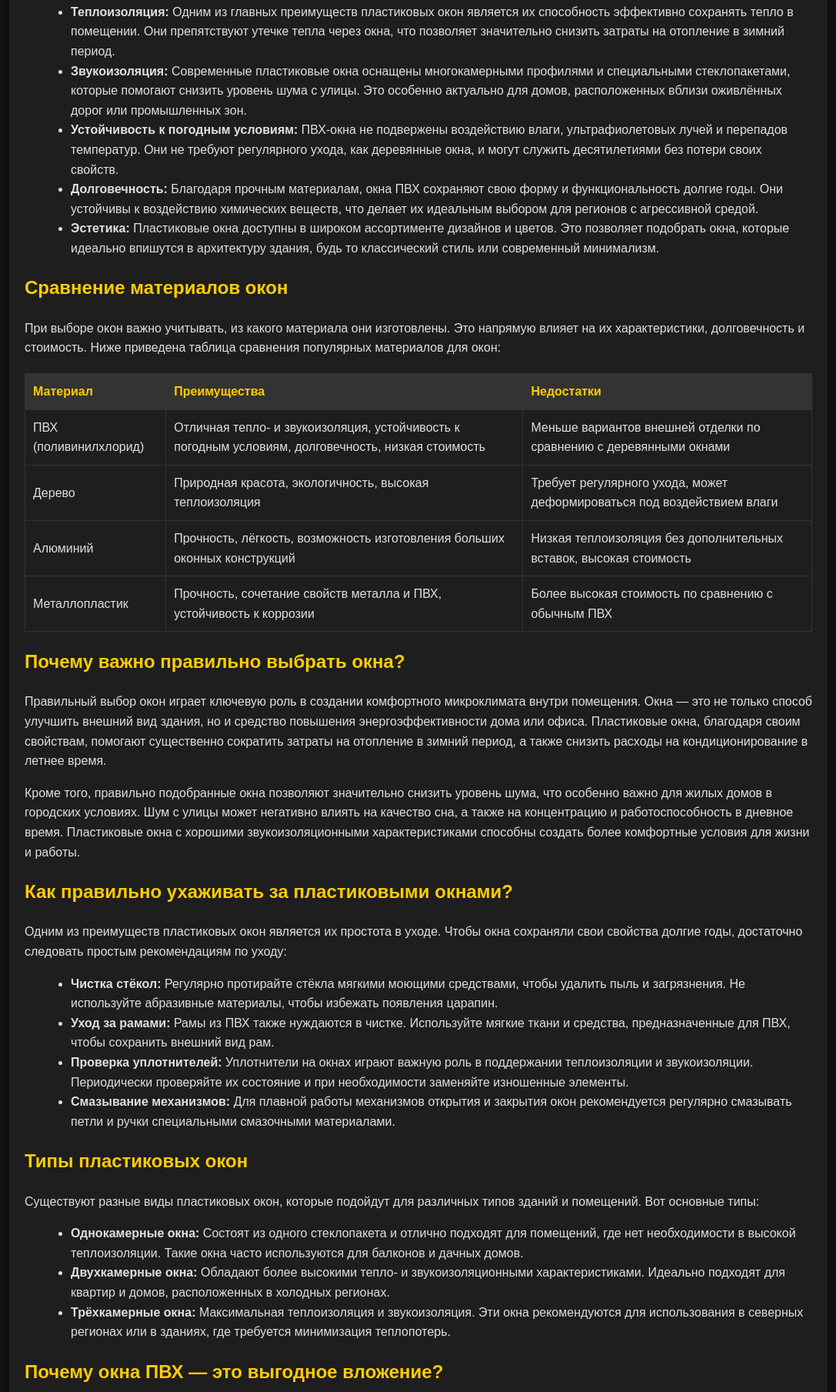
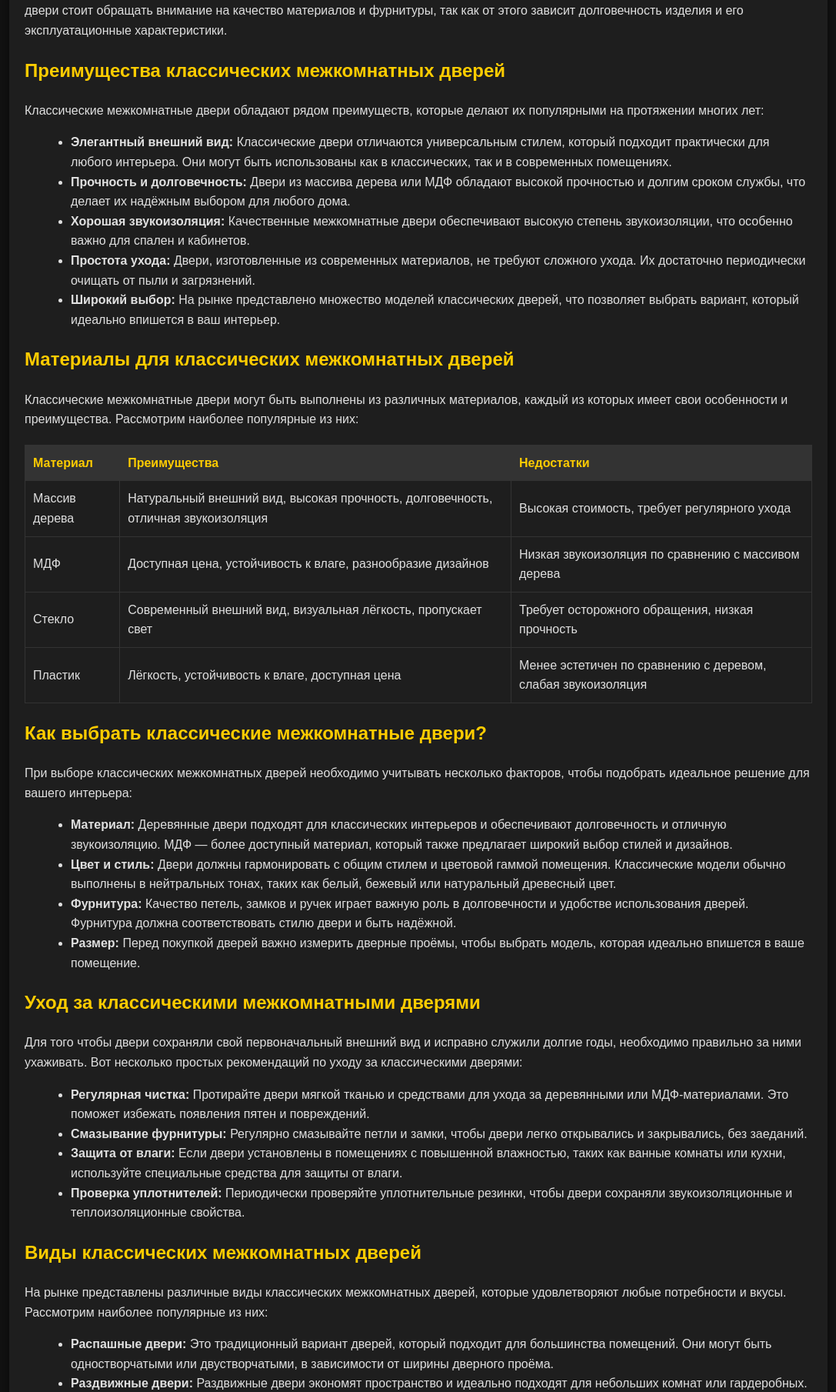
Before and after one commit to vikont47/site8, a plain HTML site: page index.html in a window 1280 px wide. Shown: the part 379-2188 px from the top of the page at 77% size, without its empty margins (96-1183 px from the left). Drawn offline with Linux system fonts and the light colour scheme.

Commit message:
Update index.html

```diff
--- a/index.html
+++ b/index.html
@@ -8,26 +8,27 @@
 </head>
 <body>
 <div class="container">
-    <h1>Лучшие пластиковые окна Кривого Рога</h1>
+    <h1>Классические межкомнатные двери в Кривом Роге</h1>
 
-   <p>Пластиковые окна — это современное и практичное решение для жилых домов и офисов в Кривом Роге. Они обеспечивают отличную теплоизоляцию, защищают от шума и создают комфортные условия для проживания. Одним из важнейших преимуществ этих окон является их долговечность и простота в уходе. В сравнении с традиционными деревянными окнами, окна ПВХ не требуют частого ремонта или покраски. <a href="https://vikont.dp.ua/calc">https://vikont.dp.ua/calc</a> можно через удобный калькулятор расчёта стоимости на сайте "Виконт".</p>
+    <p>Классические межкомнатные двери остаются одним из самых популярных решений для оформления интерьеров в Кривом Роге. Их элегантный и вневременной стиль позволяет гармонично вписаться в любой интерьер, придавая помещению утончённость и завершённость. Такие двери идеально подходят как для жилых помещений, так и для офисов. В Кривом Роге представлено множество вариантов классических межкомнатных дверей, выполненных из различных материалов, включая массив дерева, МДФ и стекло. Они обеспечивают не только эстетическую привлекательность, но и высокую функциональность, выполняя задачи по звукоизоляции, теплоизоляции и разделению пространства.</p>
 
+    <p>Для того чтобы <a href="https://vikont.dp.ua/category/mezhkomnatnye-dveri">vikont.dp.ua</a> выбрать классические межкомнатные двери в Кривом Роге, важно учитывать несколько факторов, таких как материал, цвет, стиль и технические характеристики. Классические двери обычно отличаются строгими линиями, симметрией и простотой формы. Они могут быть украшены элементами резьбы или фрезеровки, что придаёт им особую изысканность. При выборе двери стоит обращать внимание на качество материалов и фурнитуры, так как от этого зависит долговечность изделия и его эксплуатационные характеристики.</p>
 
-    <h2>Преимущества пластиковых окон</h2>
+    <h2>Преимущества классических межкомнатных дверей</h2>
 
-    <p>Пластиковые окна имеют множество преимуществ, которые делают их популярным выбором среди домовладельцев и владельцев коммерческой недвижимости. Рассмотрим основные причины, почему стоит выбрать пластиковые окна:</p>
+    <p>Классические межкомнатные двери обладают рядом преимуществ, которые делают их популярными на протяжении многих лет:</p>
 
     <ul>
-        <li><strong>Теплоизоляция:</strong> Одним из главных преимуществ пластиковых окон является их способность эффективно сохранять тепло в помещении. Они препятствуют утечке тепла через окна, что позволяет значительно снизить затраты на отопление в зимний период.</li>
-        <li><strong>Звукоизоляция:</strong> Современные пластиковые окна оснащены многокамерными профилями и специальными стеклопакетами, которые помогают снизить уровень шума с улицы. Это особенно актуально для домов, расположенных вблизи оживлённых дорог или промышленных зон.</li>
-        <li><strong>Устойчивость к погодным условиям:</strong> ПВХ-окна не подвержены воздействию влаги, ультрафиолетовых лучей и перепадов температур. Они не требуют регулярного ухода, как деревянные окна, и могут служить десятилетиями без потери своих свойств.</li>
-        <li><strong>Долговечность:</strong> Благодаря прочным материалам, окна ПВХ сохраняют свою форму и функциональность долгие годы. Они устойчивы к воздействию химических веществ, что делает их идеальным выбором для регионов с агрессивной средой.</li>
-        <li><strong>Эстетика:</strong> Пластиковые окна доступны в широком ассортименте дизайнов и цветов. Это позволяет подобрать окна, которые идеально впишутся в архитектуру здания, будь то классический стиль или современный минимализм.</li>
+        <li><strong>Элегантный внешний вид:</strong> Классические двери отличаются универсальным стилем, который подходит практически для любого интерьера. Они могут быть использованы как в классических, так и в современных помещениях.</li>
+        <li><strong>Прочность и долговечность:</strong> Двери из массива дерева или МДФ обладают высокой прочностью и долгим сроком службы, что делает их надёжным выбором для любого дома.</li>
+        <li><strong>Хорошая звукоизоляция:</strong> Качественные межкомнатные двери обеспечивают высокую степень звукоизоляции, что особенно важно для спален и кабинетов.</li>
+        <li><strong>Простота ухода:</strong> Двери, изготовленные из современных материалов, не требуют сложного ухода. Их достаточно периодически очищать от пыли и загрязнений.</li>
+        <li><strong>Широкий выбор:</strong> На рынке представлено множество моделей классических дверей, что позволяет выбрать вариант, который идеально впишется в ваш интерьер.</li>
     </ul>
 
-    <h2>Сравнение материалов окон</h2>
+    <h2>Материалы для классических межкомнатных дверей</h2>
 
-    <p>При выборе окон важно учитывать, из какого материала они изготовлены. Это напрямую влияет на их характеристики, долговечность и стоимость. Ниже приведена таблица сравнения популярных материалов для окон:</p>
+    <p>Классические межкомнатные двери могут быть выполнены из различных материалов, каждый из которых имеет свои особенности и преимущества. Рассмотрим наиболее популярные из них:</p>
 
     <table>
         <thead>
@@ -39,66 +40,70 @@
         </thead>
         <tbody>
             <tr>
-                <td>ПВХ (поливинилхлорид)</td>
-                <td>Отличная тепло- и звукоизоляция, устойчивость к погодным условиям, долговечность, низкая стоимость</td>
-                <td>Меньше вариантов внешней отделки по сравнению с деревянными окнами</td>
+                <td>Массив дерева</td>
+                <td>Натуральный внешний вид, высокая прочность, долговечность, отличная звукоизоляция</td>
+                <td>Высокая стоимость, требует регулярного ухода</td>
             </tr>
             <tr>
-                <td>Дерево</td>
-                <td>Природная красота, экологичность, высокая теплоизоляция</td>
-                <td>Требует регулярного ухода, может деформироваться под воздействием влаги</td>
+                <td>МДФ</td>
+                <td>Доступная цена, устойчивость к влаге, разнообразие дизайнов</td>
+                <td>Низкая звукоизоляция по сравнению с массивом дерева</td>
             </tr>
             <tr>
-                <td>Алюминий</td>
-                <td>Прочность, лёгкость, возможность изготовления больших оконных конструкций</td>
-                <td>Низкая теплоизоляция без дополнительных вставок, высокая стоимость</td>
+                <td>Стекло</td>
+                <td>Современный внешний вид, визуальная лёгкость, пропускает свет</td>
+                <td>Требует осторожного обращения, низкая прочность</td>
             </tr>
             <tr>
-                <td>Металлопластик</td>
-                <td>Прочность, сочетание свойств металла и ПВХ, устойчивость к коррозии</td>
-                <td>Более высокая стоимость по сравнению с обычным ПВХ</td>
+                <td>Пластик</td>
+                <td>Лёгкость, устойчивость к влаге, доступная цена</td>
+                <td>Менее эстетичен по сравнению с деревом, слабая звукоизоляция</td>
             </tr>
         </tbody>
     </table>
 
-    <h2>Почему важно правильно выбрать окна?</h2>
+    <h2>Как выбрать классические межкомнатные двери?</h2>
 
-    <p>Правильный выбор окон играет ключевую роль в создании комфортного микроклимата внутри помещения. Окна — это не только способ улучшить внешний вид здания, но и средство повышения энергоэффективности дома или офиса. Пластиковые окна, благодаря своим свойствам, помогают существенно сократить затраты на отопление в зимний период, а также снизить расходы на кондиционирование в летнее время.</p>
-
-    <p>Кроме того, правильно подобранные окна позволяют значительно снизить уровень шума, что особенно важно для жилых домов в городских условиях. Шум с улицы может негативно влиять на качество сна, а также на концентрацию и работоспособность в дневное время. Пластиковые окна с хорошими звукоизоляционными характеристиками способны создать более комфортные условия для жизни и работы.</p>
-
-    <h2>Как правильно ухаживать за пластиковыми окнами?</h2>
-
-    <p>Одним из преимуществ пластиковых окон является их простота в уходе. Чтобы окна сохраняли свои свойства долгие годы, достаточно следовать простым рекомендациям по уходу:</p>
+    <p>При выборе классических межкомнатных дверей необходимо учитывать несколько факторов, чтобы подобрать идеальное решение для вашего интерьера:</p>
 
     <ul>
-        <li><strong>Чистка стёкол:</strong> Регулярно протирайте стёкла мягкими моющими средствами, чтобы удалить пыль и загрязнения. Не используйте абразивные материалы, чтобы избежать появления царапин.</li>
-        <li><strong>Уход за рамами:</strong> Рамы из ПВХ также нуждаются в чистке. Используйте мягкие ткани и средства, предназначенные для ПВХ, чтобы сохранить внешний вид рам.</li>
-        <li><strong>Проверка уплотнителей:</strong> Уплотнители на окнах играют важную роль в поддержании теплоизоляции и звукоизоляции. Периодически проверяйте их состояние и при необходимости заменяйте изношенные элементы.</li>
-        <li><strong>Смазывание механизмов:</strong> Для плавной работы механизмов открытия и закрытия окон рекомендуется регулярно смазывать петли и ручки специальными смазочными материалами.</li>
+        <li><strong>Материал:</strong> Деревянные двери подходят для классических интерьеров и обеспечивают долговечность и отличную звукоизоляцию. МДФ — более доступный материал, который также предлагает широкий выбор стилей и дизайнов.</li>
+        <li><strong>Цвет и стиль:</strong> Двери должны гармонировать с общим стилем и цветовой гаммой помещения. Классические модели обычно выполнены в нейтральных тонах, таких как белый, бежевый или натуральный древесный цвет.</li>
+        <li><strong>Фурнитура:</strong> Качество петель, замков и ручек играет важную роль в долговечности и удобстве использования дверей. Фурнитура должна соответствовать стилю двери и быть надёжной.</li>
+        <li><strong>Размер:</strong> Перед покупкой дверей важно измерить дверные проёмы, чтобы выбрать модель, которая идеально впишется в ваше помещение.</li>
     </ul>
 
-    <h2>Типы пластиковых окон</h2>
+    <h2>Уход за классическими межкомнатными дверями</h2>
 
-    <p>Существуют разные виды пластиковых окон, которые подойдут для различных типов зданий и помещений. Вот основные типы:</p>
+    <p>Для того чтобы двери сохраняли свой первоначальный внешний вид и исправно служили долгие годы, необходимо правильно за ними ухаживать. Вот несколько простых рекомендаций по уходу за классическими дверями:</p>
 
     <ul>
-        <li><strong>Однокамерные окна:</strong> Состоят из одного стеклопакета и отлично подходят для помещений, где нет необходимости в высокой теплоизоляции. Такие окна часто используются для балконов и дачных домов.</li>
-        <li><strong>Двухкамерные окна:</strong> Обладают более высокими тепло- и звукоизоляционными характеристиками. Идеально подходят для квартир и домов, расположенных в холодных регионах.</li>
-        <li><strong>Трёхкамерные окна:</strong> Максимальная теплоизоляция и звукоизоляция. Эти окна рекомендуются для использования в северных регионах или в зданиях, где требуется минимизация теплопотерь.</li>
+        <li><strong>Регулярная чистка:</strong> Протирайте двери мягкой тканью и средствами для ухода за деревянными или МДФ-материалами. Это поможет избежать появления пятен и повреждений.</li>
+        <li><strong>Смазывание фурнитуры:</strong> Регулярно смазывайте петли и замки, чтобы двери легко открывались и закрывались, без заеданий.</li>
+        <li><strong>Защита от влаги:</strong> Если двери установлены в помещениях с повышенной влажностью, таких как ванные комнаты или кухни, используйте специальные средства для защиты от влаги.</li>
+        <li><strong>Проверка уплотнителей:</strong> Периодически проверяйте уплотнительные резинки, чтобы двери сохраняли звукоизоляционные и теплоизоляционные свойства.</li>
     </ul>
 
-    <h2>Почему окна ПВХ — это выгодное вложение?</h2>
+    <h2>Виды классических межкомнатных дверей</h2>
 
-    <p>Многие владельцы недвижимости в Кривом Роге выбирают пластиковые окна по многим причинам. Помимо снижения затрат на отопление и улучшения звукоизоляции, такие окна обеспечивают долгосрочные преимущества. Вложения в качественные пластиковые окна окупаются за счёт сокращения эксплуатационных расходов и повышения комфорта проживания.</p>
+    <p>На рынке представлены различные виды классических межкомнатных дверей, которые удовлетворяют любые потребности и вкусы. Рассмотрим наиболее популярные из них:</p>
 
-    <p>Кроме того, пластиковые окна повышают эстетическую привлекательность здания. Благодаря разнообразию дизайнов и цветовых решений, они легко вписываются в любую архитектурную концепцию, будь то современный дом или классическое здание.</p>
+    <ul>
+        <li><strong>Распашные двери:</strong> Это традиционный вариант дверей, который подходит для большинства помещений. Они могут быть одностворчатыми или двустворчатыми, в зависимости от ширины дверного проёма.</li>
+        <li><strong>Раздвижные двери:</strong> Раздвижные двери экономят пространство и идеально подходят для небольших комнат или гардеробных. Они могут быть выполнены из дерева, МДФ или стекла.</li>
+        <li><strong>Складные двери:</strong> Подходят для помещений с ограниченным пространством, таких как кладовые или небольшие комнаты.</li>
+        <li><strong>Стеклянные двери:</strong> Прекрасное решение для тех, кто хочет добавить интерьеру лёгкости и современности. Они часто используются в гостиных и офисах.</li>
+    </ul>
+
+    <h2>Эстетика классических межкомнатных дверей</h2>
+
+    <p>Классические межкомнатные двери придают помещению элегантность и утончённость. Они могут быть украшены декоративными элементами, такими как резьба, вставки из стекла или металла. В то же время, они остаются универсальным решением для любого типа интерьера. Двери из натурального дерева или МДФ с имитацией текстуры дерева создают уют и гармонию в доме.</p>
 
     <h2>Заключение</h2>
 
-    <p>Пластиковые окна — это инвестиция в комфорт и энергоэффективность вашего дома. Они долговечны, просты в уходе и обеспечивают высокую тепло- и звукоизоляцию. Независимо от того, выбираете ли вы окна для жилого дома или коммерческого объекта, пластиковые окна остаются одним из самых надёжных и практичных решений на рынке. Установка таких окон — это шаг к снижению затрат на отопление и улучшению условий проживания.</p>
+    <p>Классические межкомнатные двери — это надёжное и стильное решение для вашего дома или офиса. Они обеспечивают высокий уровень звукоизоляции, долговечность и простоту ухода. В Кривом Роге представлено множество моделей, которые можно выбрать в зависимости от стиля интерьера и технических характеристик. Независимо от того, выбираете ли вы двери для спальни, гостиной или офиса, классические модели предложат вам сочетание функциональности и эстетики, делая ваш интерьер завершённым и элегантным.</p>
+</div>
 
-</div>
 
 
 
```
